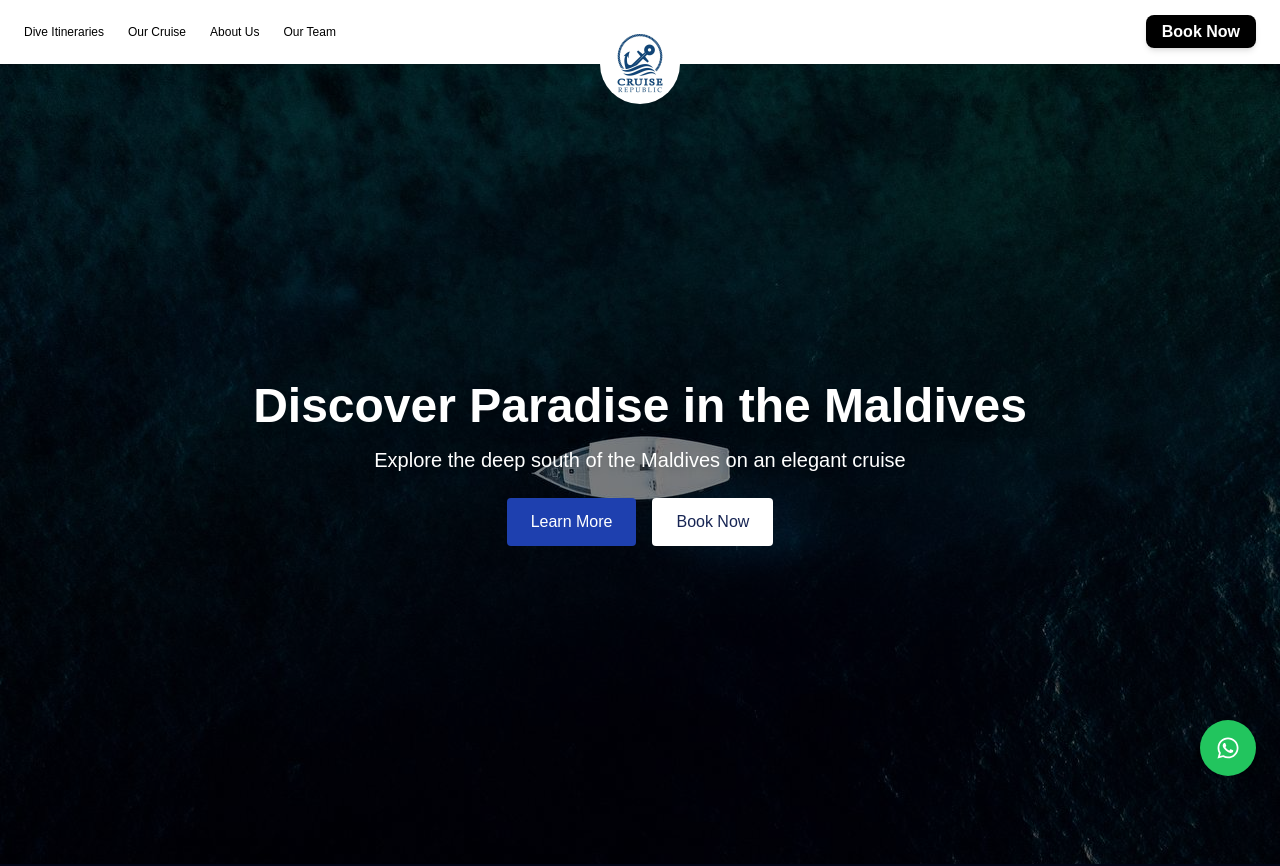
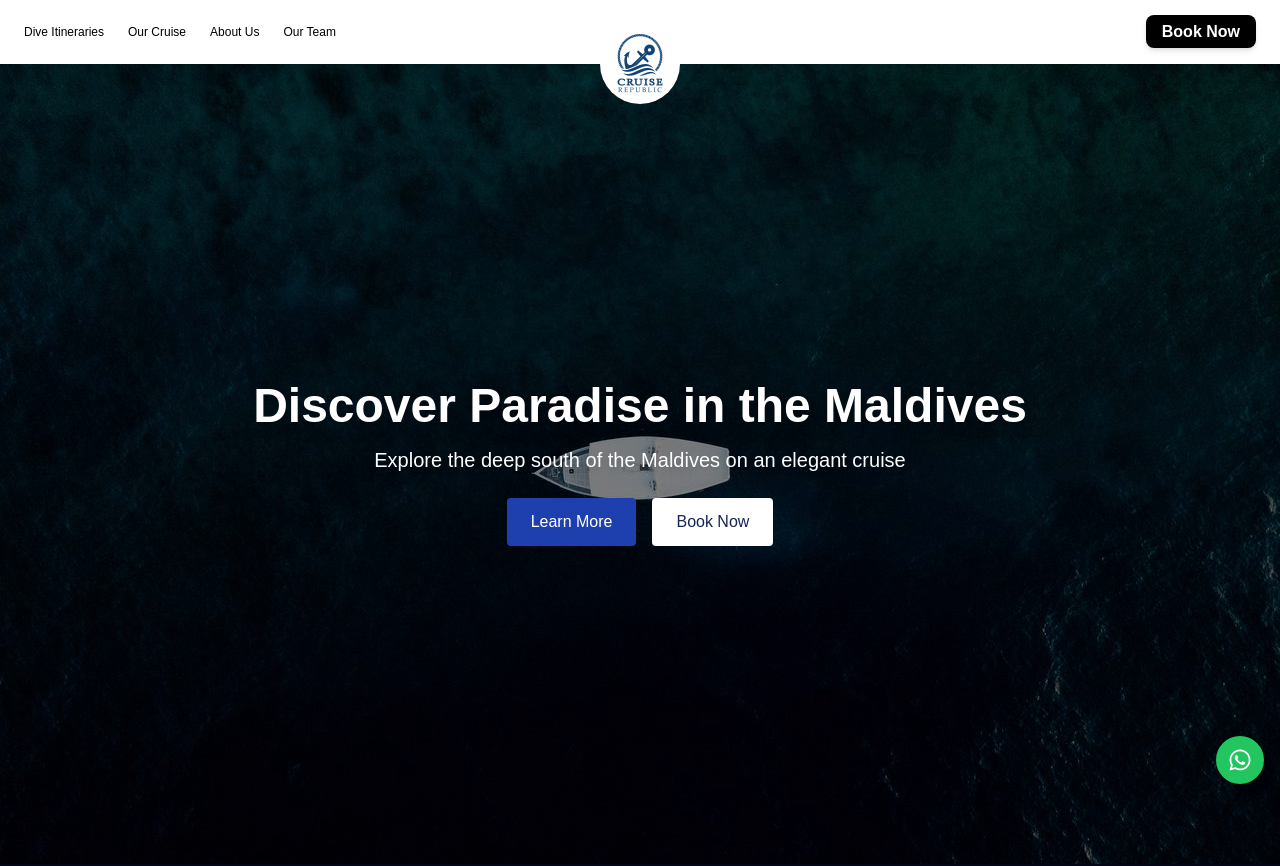
Before and after one commit to mouus/zaff-travel, a Next.js app: page / in a window 1280 px wide. Shown: the top 866 px of the page. Built offline with nearby package versions, Linux system fonts and the light colour scheme.

Commit message:
whatsapp number change

```diff
--- a/app/book/page.jsx
+++ b/app/book/page.jsx
@@ -153,7 +153,7 @@ function BookingPage() {
 
       {/* WhatsApp Button */}
       <a
-        href="https://wa.me/9607795512"
+        href="https://wa.me/9607780739"
         target="_blank"
         rel="noopener noreferrer"
         className="fixed bottom-4 right-4 bg-green-500 text-white p-3 rounded-full shadow-lg hover:bg-green-600 transition flex items-center justify-center"
--- a/app/dive-itineraries/page.jsx
+++ b/app/dive-itineraries/page.jsx
@@ -32,7 +32,7 @@ function DiveItinerariesPage() {
 
        {/* WhatsApp Button */}
            <a
-        href="https://wa.me/9607795512"
+             href="https://wa.me/9607780739"
              target="_blank"
              rel="noopener noreferrer"
              className="fixed bottom-4 right-4 bg-green-500 text-white p-3 rounded-full shadow-lg hover:bg-green-600 transition flex items-center justify-center"
--- a/app/our-cruise/page.jsx
+++ b/app/our-cruise/page.jsx
@@ -47,7 +47,7 @@ function CruisePage() {
             </section>
               {/* WhatsApp Button */}
                   <a
-                href="https://wa.me/9607795512"
+                    href="https://wa.me/9607780739"
                     target="_blank"
                     rel="noopener noreferrer"
                     className="fixed bottom-4 right-4 bg-green-500 text-white p-3 rounded-full shadow-lg hover:bg-green-600 transition flex items-center justify-center"
--- a/app/our-team/page.jsx
+++ b/app/our-team/page.jsx
@@ -109,6 +109,16 @@ export default function Page() {
                             A young and energetic key player with a strong background in hospitality, food, and beverage service. Jumaan&apos;s dedication to excellence ensures that guests enjoy a seamless and comfortable experience.
                         </p>
                     </div>
+                      {/* WhatsApp Button */}
+                          <a
+                            href="https://wa.me/9607780739"
+                            target="_blank"
+                            rel="noopener noreferrer"
+                            className="fixed bottom-4 right-4 bg-green-500 text-white p-3 rounded-full shadow-lg hover:bg-green-600 transition flex items-center justify-center"
+                            style={{ zIndex: 1000 }}
+                          >
+                            <FaWhatsapp size={24} />
+                          </a>
 
                     {/* Team Member 5 */}
                     <div className="flex flex-col items-center text-center">
--- a/app/page.jsx
+++ b/app/page.jsx
@@ -585,12 +585,11 @@ export default function Home() {
 
       {/* WhatsApp Button */}
       <a
-        href="https://wa.me/9607795512"
+        href="https://wa.me/9607780739"
         target="_blank"
         rel="noopener noreferrer"
-        className="fixed bottom-6 right-6 bg-green-500 text-white p-4 rounded-full shadow-lg hover:bg-green-600 transition"
+        className="fixed bottom-4 right-4 bg-green-500 text-white p-3 rounded-full shadow-lg hover:bg-green-600 transition flex items-center justify-center"
         style={{ zIndex: 1000 }}
-        aria-label="Contact us on WhatsApp"
       >
         <FaWhatsapp size={24} />
       </a>
```
Lines whose indentation alone changed are shown as unchanged.
